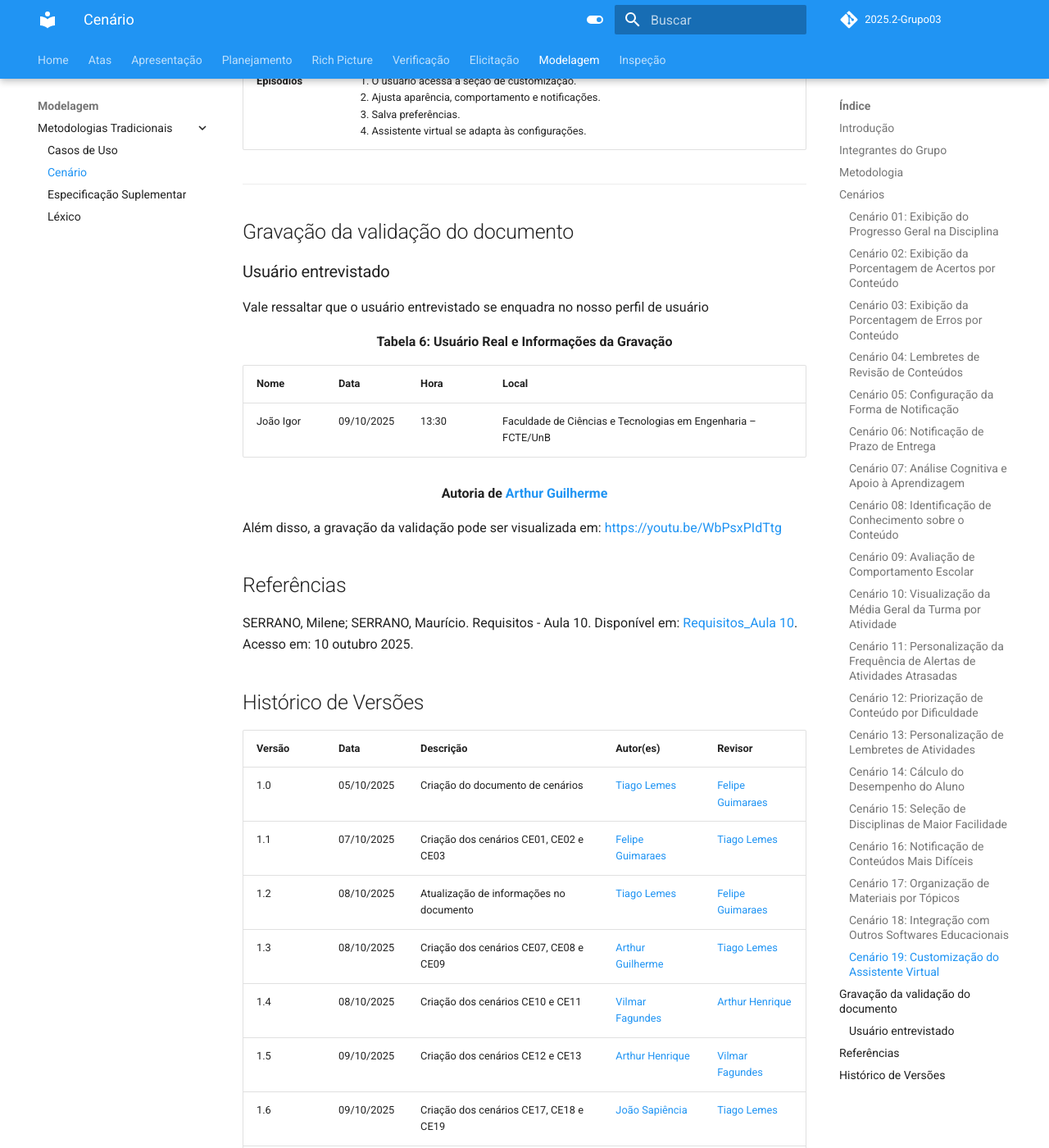
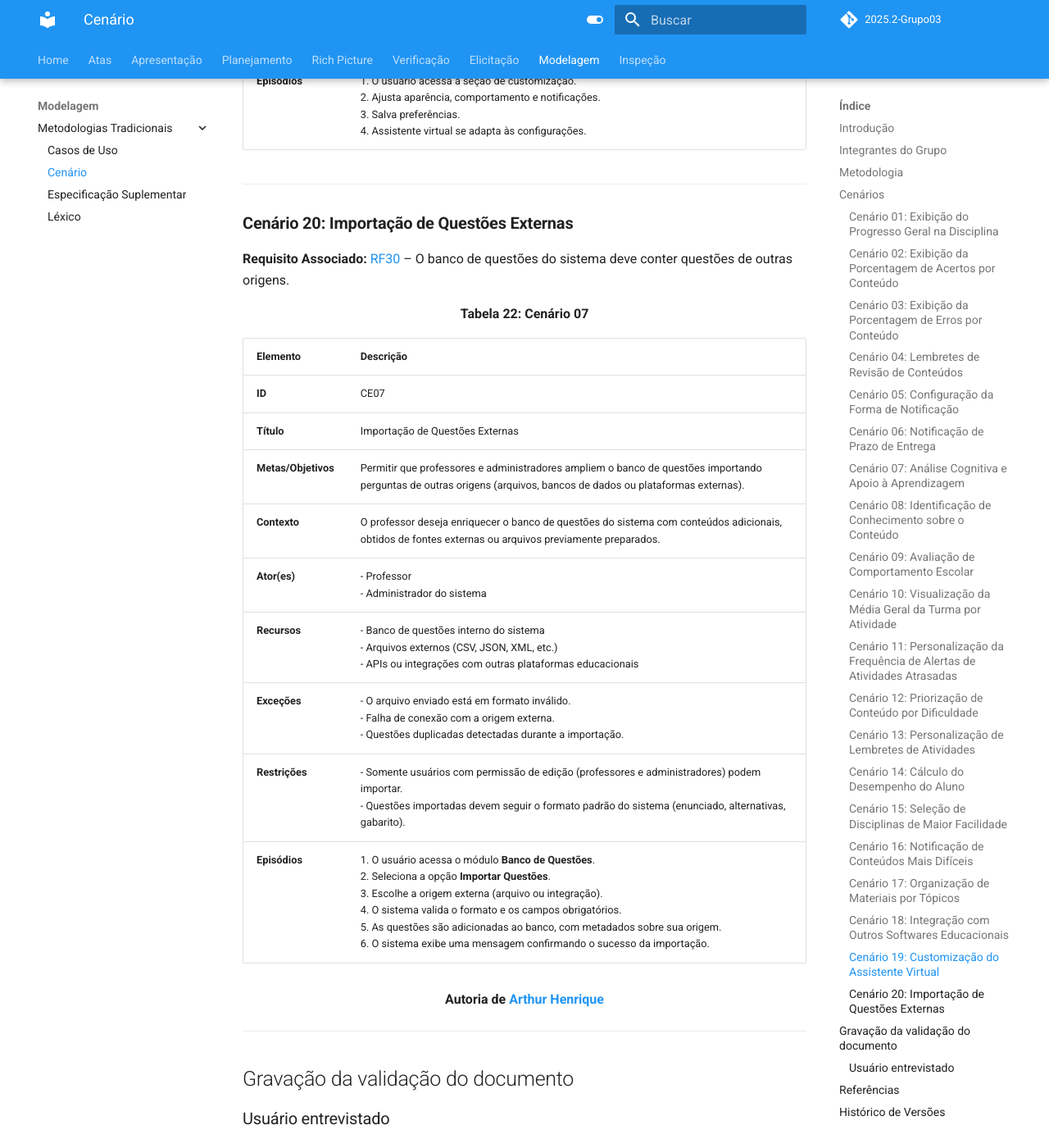
Before and after one commit to Requisitos-de-Software/2025.2-Grupo03, an MkDocs documentation site: the page built from docs/Modelagem/cenario.md, in a window 1280 px wide and 1400 px high, scrolled down 22815 px. Shown: the whole window at 82% size. Built offline with MkDocs 1.6.1 and Material for MkDocs 9.7.7, drawn with Linux system fonts in a browser that asks for light colours; comment, search, counter and statistics services are not loaded; some of the changed text lies outside the part shown.

Commit message:
Update cenarios

```diff
--- a/docs/Modelagem/cenario.md
+++ b/docs/Modelagem/cenario.md
@@ -11,7 +11,7 @@ A Tabela 1 apresenta todos os integrantes da equipe que participaram da constru
 | Nome | Quais etapas participou |
 |---------------------------|---------------------------------------|
 | [Arthur Guilherme](https://github.com/ArthurGuilher62) |  Criou os cenários 07, 08 e 09, referente aos requisitos [RF50](https://requisitos-de-software.github.io/2025.2-Grupo03/Elicitacao/requisitos_elicitados/#funcionais), [RF51](https://requisitos-de-software.github.io/2025.2-Grupo03/Elicitacao/requisitos_elicitados/#funcionais) e [RF52](https://requisitos-de-software.github.io/2025.2-Grupo03/Elicitacao/requisitos_elicitados/#funcionais) |
-| [Arthur Henrique](https://github.com/arthurhvieira1) | Criação dos cenários 12 e 13, referentes, respectivamente aos requisitos [RF16](https://requisitos-de-software.github.io/2025.2-Grupo03/Elicitacao/requisitos_elicitados/#funcionais) e [RF21](https://requisitos-de-software.github.io/2025.2-Grupo03/Elicitacao/requisitos_elicitados/#funcionais)                                       |
+| [Arthur Henrique](https://github.com/arthurhvieira1) | Criação dos cenários 12 e 13, referentes, respectivamente aos requisitos [RF16](https://requisitos-de-software.github.io/2025.2-Grupo03/Elicitacao/requisitos_elicitados/#funcionais), [RF21](https://requisitos-de-software.github.io/2025.2-Grupo03/Elicitacao/requisitos_elicitados/#funcionais) e [RF30](https://requisitos-de-software.github.io/2025.2-Grupo03/Elicitacao/requisitos_elicitados/#funcionais)|
 | [Felipe Guimaraes](https://github.com/felipegf1) |   Criou os cenários 01, 02 e 03, referente aos requisitos [RF08](https://requisitos-de-software.github.io/2025.2-Grupo03/Elicitacao/requisitos_elicitados/#funcionais), [RF09](https://requisitos-de-software.github.io/2025.2-Grupo03/Elicitacao/requisitos_elicitados/#funcionais) e [RF10](https://requisitos-de-software.github.io/2025.2-Grupo03/Elicitacao/requisitos_elicitados/#funcionais) |
 | [João Felipe](https://github.com/MrBolt2005) | Criou os cenários 14, 15 e 16, referente aos requisitos [RF24](https://requisitos-de-software.github.io/2025.2-Grupo03/Elicitacao/requisitos_elicitados/#funcionais), [RF14](https://requisitos-de-software.github.io/2025.2-Grupo03/Elicitacao/requisitos_elicitados/#funcionais) e [RF42](https://requisitos-de-software.github.io/2025.2-Grupo03/Elicitacao/requisitos_elicitados/#funcionais)                                      |
 | [João Sapiência](https://github.com/JoaoSapiencia) |  Criou os cenários 17, 18 e 19, referente aos requisitos [RF32](https://requisitos-de-software.github.io/2025.2-Grupo03/Elicitacao/requisitos_elicitados/#funcionais), [RF34](https://requisitos-de-software.github.io/2025.2-Grupo03/Elicitacao/requisitos_elicitados/#funcionais) e [RF40](https://requisitos-de-software.github.io/2025.2-Grupo03/Elicitacao/requisitos_elicitados/#funcionais)                                     |
@@ -437,6 +437,28 @@ A **padronização da tabela** se baseou nesses elementos apresentados acima e p
 | **Episódios**   | 1. O usuário acessa a seção de customização.<br>2. Ajusta aparência, comportamento e notificações.<br>3. Salva preferências.<br>4. Assistente virtual se adapta às configurações. |
 
 ---
+
+### **Cenário 20: Importação de Questões Externas**
+**Requisito Associado:** [RF30](https://requisitos-de-software.github.io/2025.2-Grupo03/Elicitacao/requisitos_elicitados/#funcionais) – O banco de questões do sistema deve conter questões de outras origens.
+
+<div align="center"><strong>Tabela 22: Cenário 07</strong></div>
+
+| Elemento | Descrição |
+|-----------|------------|
+| **ID** | CE07 |
+| **Título** | Importação de Questões Externas |
+| **Metas/Objetivos** | Permitir que professores e administradores ampliem o banco de questões importando perguntas de outras origens (arquivos, bancos de dados ou plataformas externas). |
+| **Contexto** | O professor deseja enriquecer o banco de questões do sistema com conteúdos adicionais, obtidos de fontes externas ou arquivos previamente preparados. |
+| **Ator(es)** | - Professor<br>- Administrador do sistema |
+| **Recursos** | - Banco de questões interno do sistema<br>- Arquivos externos (CSV, JSON, XML, etc.)<br>- APIs ou integrações com outras plataformas educacionais |
+| **Exceções** | - O arquivo enviado está em formato inválido.<br>- Falha de conexão com a origem externa.<br>- Questões duplicadas detectadas durante a importação. |
+| **Restrições** | - Somente usuários com permissão de edição (professores e administradores) podem importar.<br>- Questões importadas devem seguir o formato padrão do sistema (enunciado, alternativas, gabarito). |
+| **Episódios** | 1. O usuário acessa o módulo **Banco de Questões**.<br>2. Seleciona a opção **Importar Questões**.<br>3. Escolhe a origem externa (arquivo ou integração).<br>4. O sistema valida o formato e os campos obrigatórios.<br>5. As questões são adicionadas ao banco, com metadados sobre sua origem.<br>6. O sistema exibe uma mensagem confirmando o sucesso da importação. |
+
+<div align="center"><strong>Autoria de <a href="https://github.com/arthurhvieira1">Arthur Henrique</a></strong></div>
+
+---
+
 ## Gravação da validação do documento
 ### Usuário entrevistado
 Vale ressaltar que o usuário entrevistado se enquadra no nosso perfil de usuário
```
Also changed, not shown: other parts of docs/Modelagem/cenario.md (+1 -1 lines).
